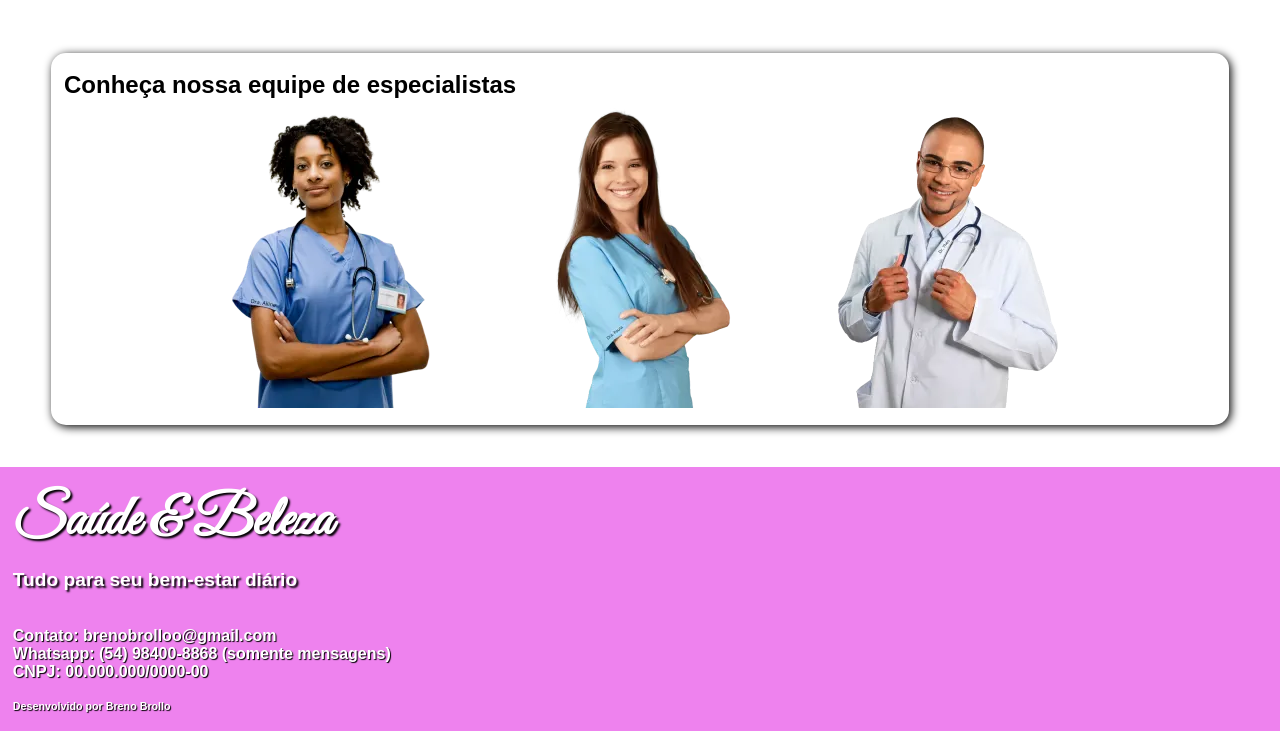
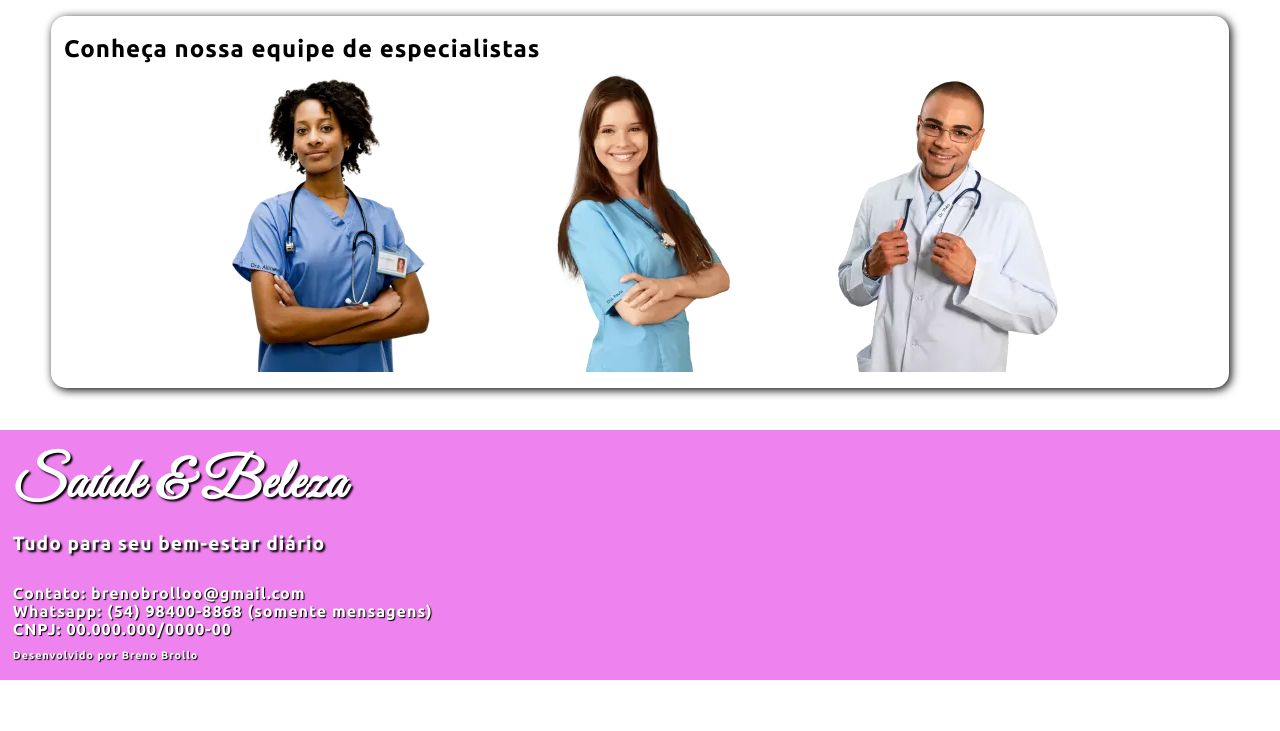
Before and after one commit to Bbrollo/Site-saude-e-beleza, a plain HTML site: page index.html in a window 1280 px wide. Shown: the part 1547-2278 px from the top of the page. After the commit the page ends 2227 px from the top, so only its background shows below. Drawn offline with Linux system fonts and the light colour scheme.

Commit message:
Alterando fontes do site

```diff
--- a/css/estilo.css
+++ b/css/estilo.css
@@ -1,4 +1,4 @@
-@import url('https://fonts.googleapis.com/css2?family=Great+Vibes&family=Kaushan+Script&display=swap');
+@import url('https://fonts.googleapis.com/css2?family=Great+Vibes&family=Kaushan+Script&family=Ubuntu:ital,wght@0,300;0,400;0,500;0,700;1,300;1,400;1,500;1,700&display=swap');
 
 :root{ /*Possível salvar variaveis*/
     --preto: rgb(0, 0, 0);
@@ -20,8 +20,11 @@
 }
 
 html{
-    font-family: Arial, Helvetica, sans-serif;
+    font-family: "Ubuntu", serif;
     font-size: 1em;
+    font-weight: 400;
+    font-style: normal;
+    letter-spacing: 1px;
 }
 
 header{
@@ -115,6 +118,7 @@ h3{
 h4{
     font-size: 1.2em ;
     text-shadow: 2px 2px 2px var(--preto);
+    font-family: "Ubuntu", serif;;
 }
 h1,h2,h3,h4,h5,h6{
     padding-top: 0.5%;
@@ -129,8 +133,8 @@ img{
 
 /*Configs de paragrafos*/
 p{
-    padding-top: 1%;
-    padding-bottom: 1%;
+    padding-top: 5px;
+    padding-bottom: 5px;
 }
 /*Paragrafos mobile*/
 @media(min-width: 320px) and (max-width: 820px){
```
